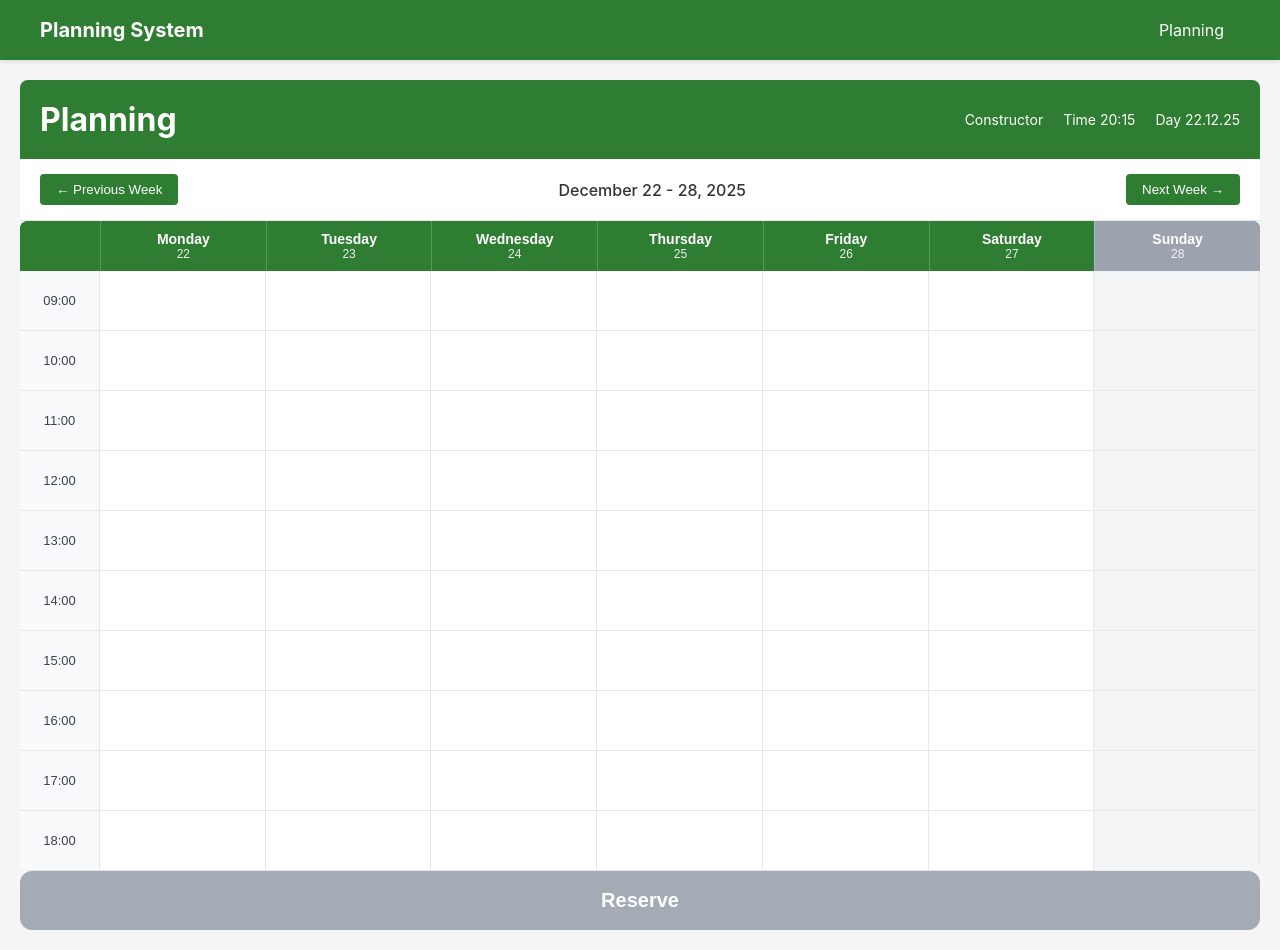
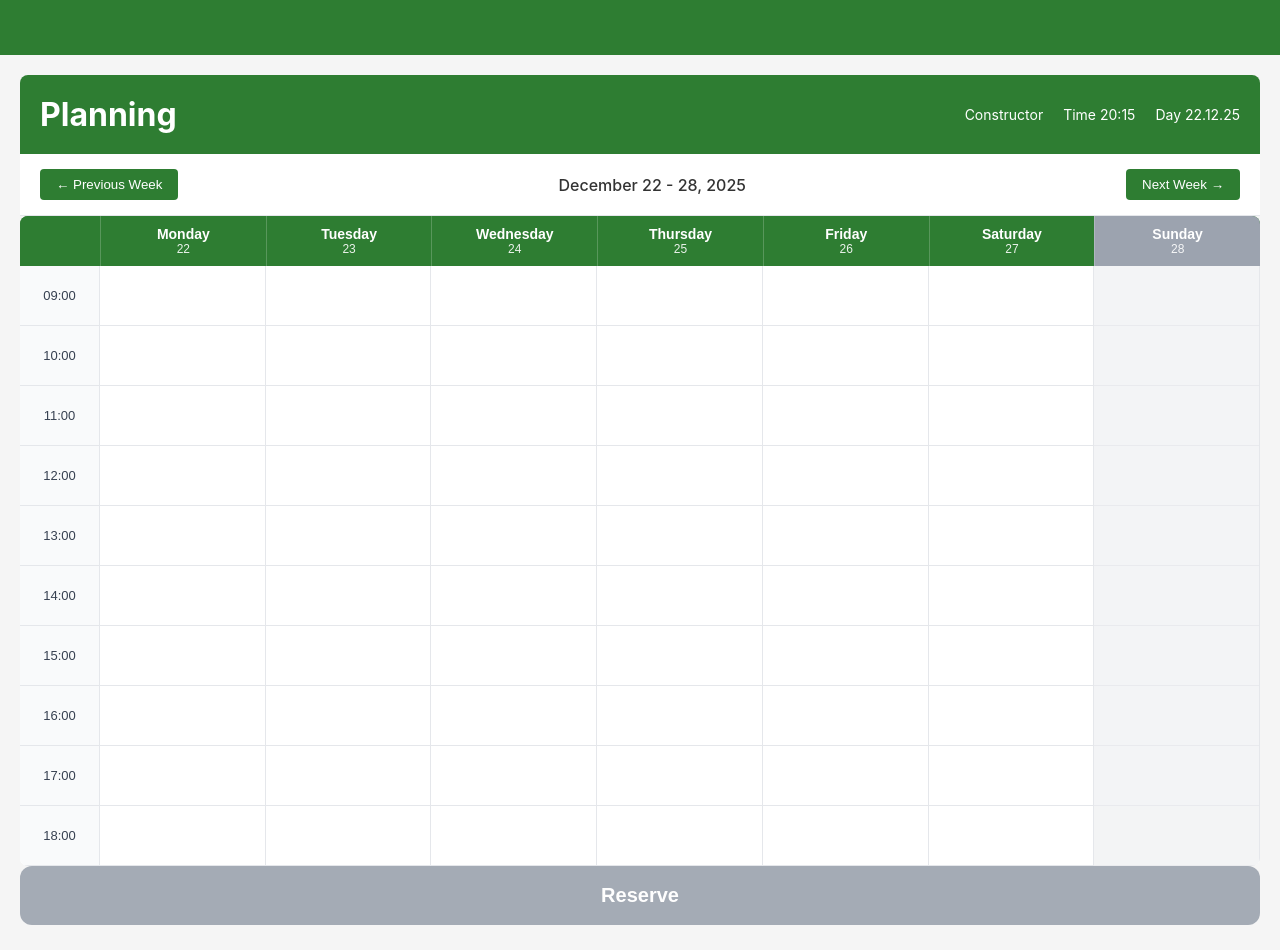
Before and after one commit to Anatthaphon/Library-seat-reservation, a React (Create React App) app in the folder frontend/: page /planning in a window 1280 px wide. Built offline with nearby package versions, Linux system fonts and the light colour scheme; no server answers.

Commit message:
แก้ Navbar ให้ไม่มีตัวหนังสือ

```diff
--- a/frontend/src/components/Navbar.js
+++ b/frontend/src/components/Navbar.js
@@ -6,16 +6,25 @@ const Navbar = () => {
   return (
     <nav className="navbar">
       <div className="navbar-container">
-        <Link to="/planning" className="navbar-logo">
-          Planning System
-        </Link>
+
+        {/* เว้นฝั่งซ้ายไว้โล่ง ๆ */}
+        <div></div>
+
+        {/* เมนูฝั่งขวา (ถ้าอยากให้มี) */}
         <ul className="navbar-menu">
+
+          {/* ถ้ายังไม่อยากให้มีเมนูเลย ลบ <li> ทั้งหมดได้ */}
+
+          {/*
           <li className="navbar-item">
-            <Link to="/planning" className="navbar-link">Planning</Link>
+            <Link to="/planning" className="navbar-link">
+              Planning
+            </Link>
           </li>
-          {/* TODO: Add authentication menu items */}
-          {/* TODO: Add seat reservation menu item */}
+          */}
+
         </ul>
+
       </div>
     </nav>
   );
--- a/frontend/src/styles/Navbar.css
+++ b/frontend/src/styles/Navbar.css
@@ -1,54 +1,56 @@
+/* แถบบน */
 .navbar {
   background-color: #2e7d32;
   padding: 0 20px;
-  box-shadow: 0 2px 4px rgba(0, 0, 0, 0.1);
+  box-shadow: none;
   position: sticky;
   top: 0;
   z-index: 1000;
+  width: 100%;
 }
 
+/* กล่องข้างใน */
 .navbar-container {
   max-width: 1200px;
   margin: 0 auto;
   display: flex;
   justify-content: space-between;
   align-items: center;
-  height: 60px;
+  height: 55px;
 }
 
-.navbar-logo {
-  color: white;
-  text-decoration: none;
-  font-size: 20px;
-  font-weight: bold;
-}
-
+/* เมนู */
 .navbar-menu {
   display: flex;
   list-style: none;
-  gap: 20px;
-  align-items: center;
+  gap: 15px;
+  margin: 0;
+  padding: 0;
 }
 
 .navbar-item {
   margin: 0;
 }
 
+/* ลิงก์ */
 .navbar-link {
   color: white;
   text-decoration: none;
-  padding: 8px 16px;
-  border-radius: 4px;
-  transition: background-color 0.3s;
+  padding: 6px 14px;
+  background: none;
+  border-radius: 0;
+  transition: none;
+  font-size: 15px;
 }
 
+/* ปิด hover */
 .navbar-link:hover {
-  background-color: rgba(255, 255, 255, 0.1);
+  background: transparent;
+  color: white;
 }
 
-.navbar-button {
-  background: none;
-  border: none;
-  cursor: pointer;
-  font-size: 16px;
+/* ปิด active */
+.navbar-link.active {
+  background: transparent;
+  color: white;
 }
```
